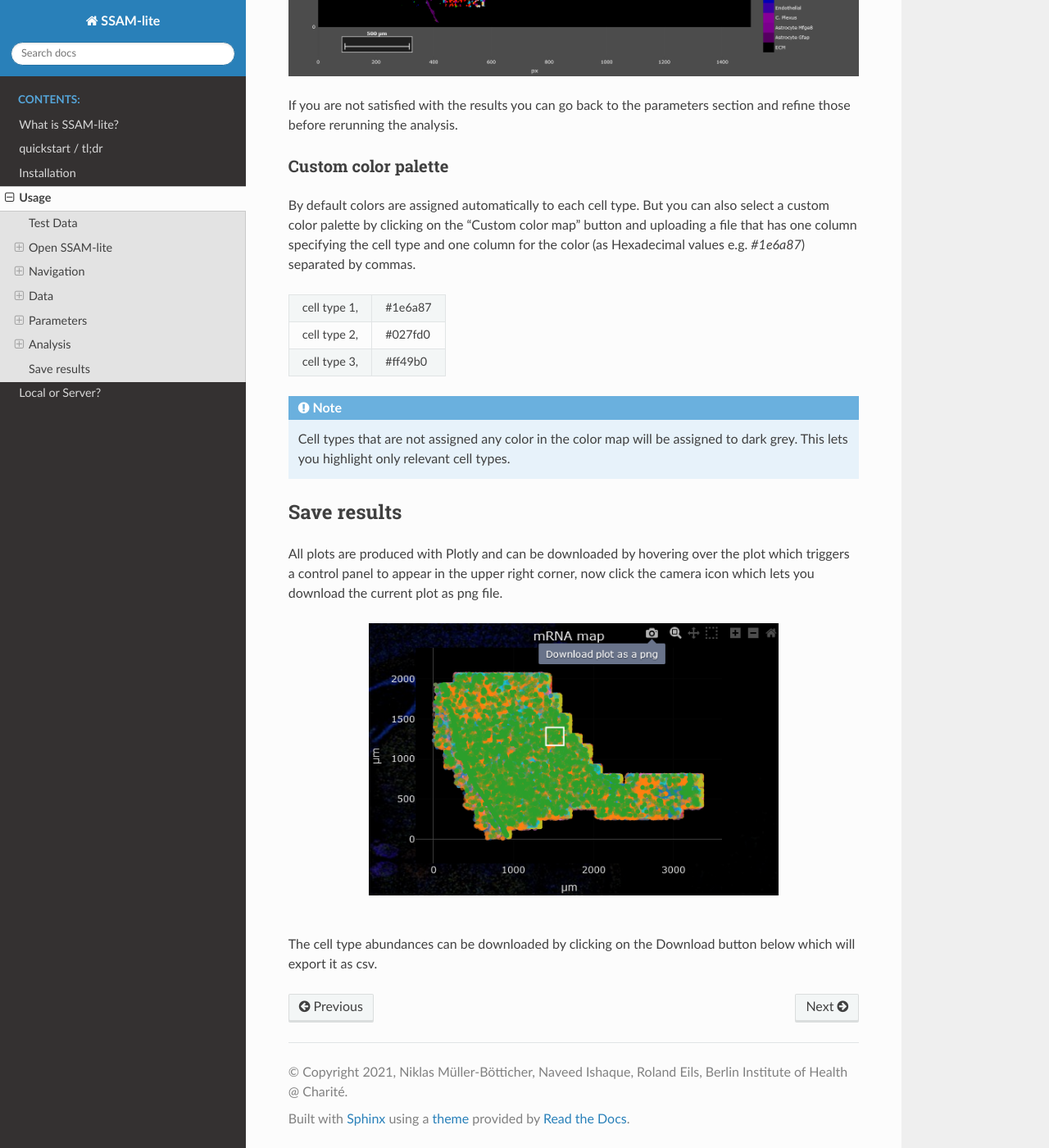
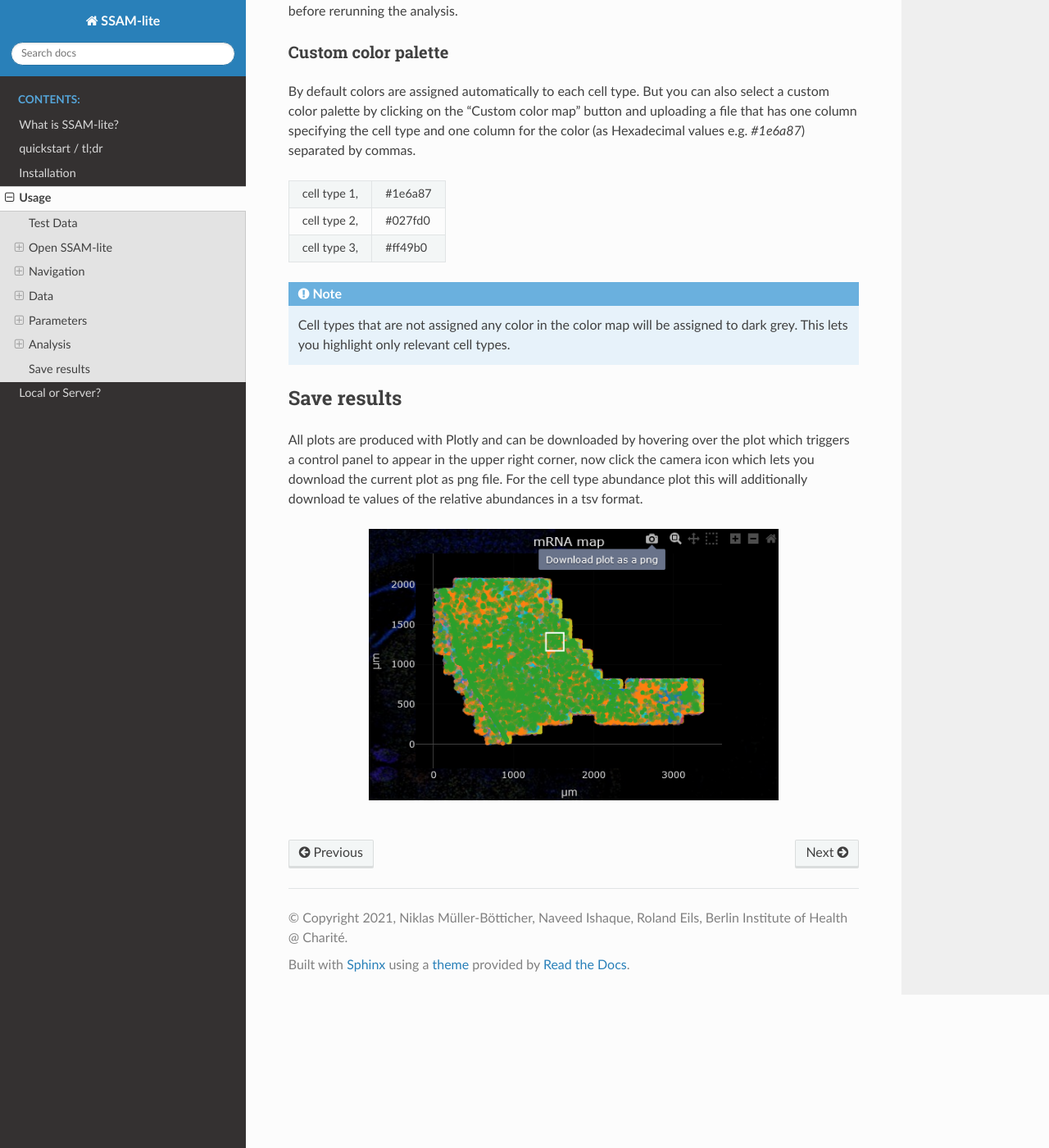
Before and after one commit to HiDiHlabs/ssam-lite, a Sphinx documentation site: the page built from docs/source/usage.rst, in a window 1280 px wide and 1400 px high, scrolled down 6248 px. Shown: the whole window at 82% size. Built offline with Sphinx 7.4.7 and the Read the Docs theme 2.0.0, drawn with Linux system fonts in a browser that asks for light colours.

Commit message:
hopefully last docs update

```diff
--- a/docs/source/index.rst
+++ b/docs/source/index.rst
@@ -1,8 +1,3 @@
-.. SSAM-lite documentation master file, created by
-   sphinx-quickstart on Thu Sep 16 13:38:45 2021.
-   You can adapt this file completely to your liking, but it should at least
-   contain the root `toctree` directive.
-
 What is SSAM-lite?
 ##################
 
@@ -23,7 +18,6 @@
 *bioRxiv*. doi: 10.1101/2021.09.29.462194
 
 
-
 .. toctree::
    :maxdepth: 2
    :caption: Contents:
--- a/docs/source/usage.rst
+++ b/docs/source/usage.rst
@@ -283,7 +282,8 @@
 
 All plots are produced with Plotly and can be downloaded
 by hovering over the plot which triggers a control panel to appear in the upper right corner,
-now click the camera icon which lets you download the current plot as png file.
+now click the camera icon which lets you download the current plot as png file. For the cell type
+abundance plot this will additionally download te values of the relative abundances in a tsv format.
 
 .. image:: ../res/imgs/DownloadPlot.png
   :width: 500
@@ -291,8 +291,3 @@
   :alt: Downloading plots
 
 |
-
-.. TODO adjust text
-
-The cell type abundances can be downloaded by clicking on the Download button below
-which will export it as csv.
--- a/index.html
+++ b/index.html
@@ -464,7 +464,8 @@
             <div id="tutorial-modal-download" class="modal-content">
                 <p>To <b>download your results</b> you can hover over the image you want to save. A control panel will appear
                     in the top-right corner of the plot which allows you to save it as png by clicking on the camera
-                    icon. The values of the cell type abundance can be exported as csv by clicking on the "TODO" button.
+                    icon. For the cell type abundance plot this will additionally download the values of the relative abundances
+                    in a tsv format.
                 </p>
                 <p>The only thing left now is to analyze your own data!
                 </p>
```
Also changed, not shown: other parts of docs/source/usage.rst (+0 -1 lines), docs/res/imgs/ParameterPreview.png, docs/res/imgs/Threshold_Optimization.png, docs/res/imgs/inferredCelltypes.png.
